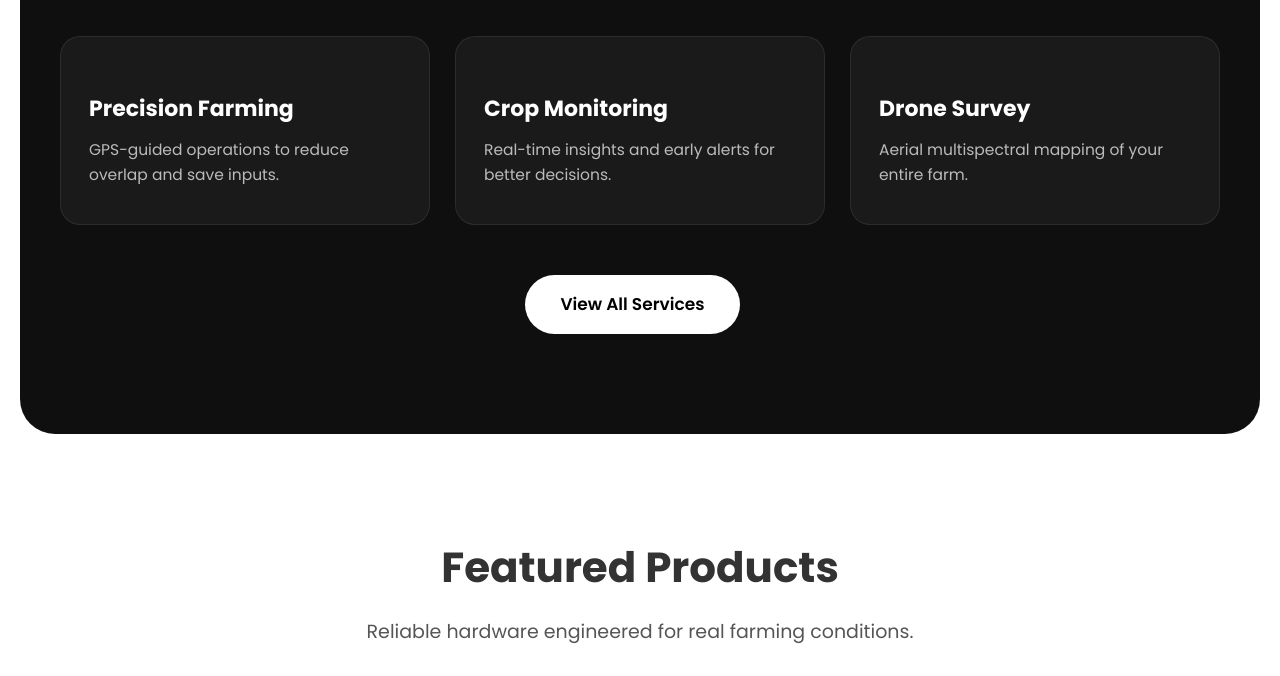
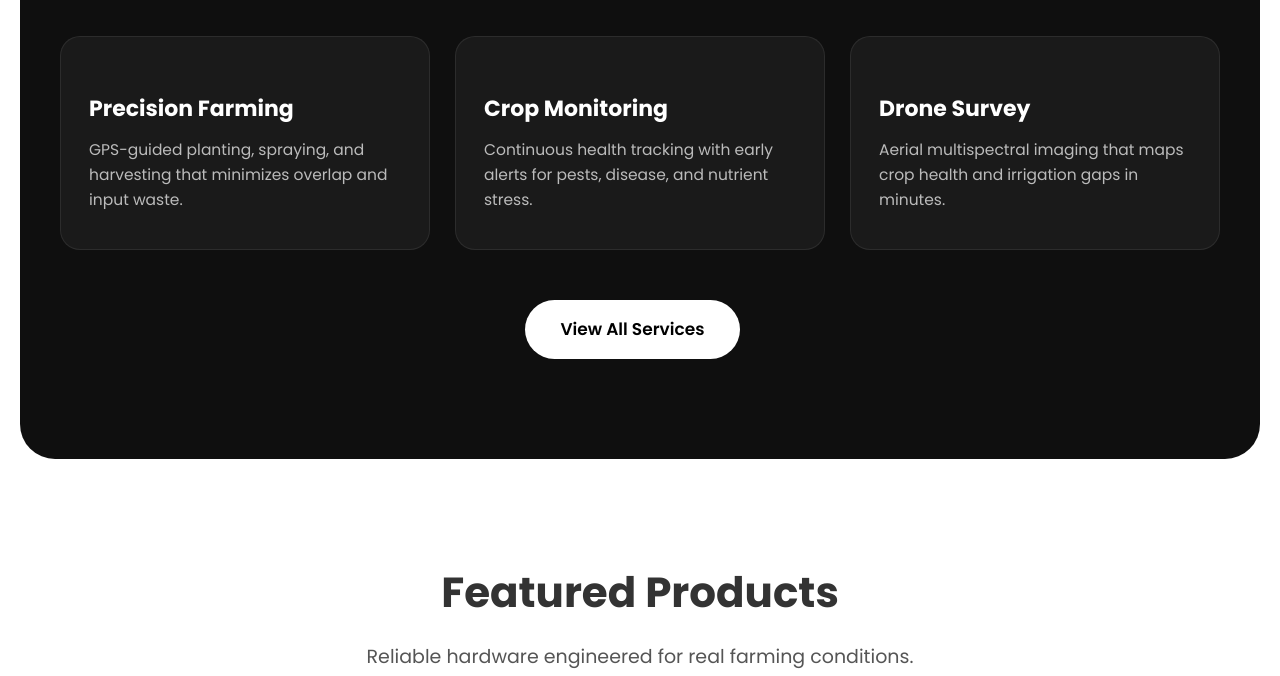
Before and after one commit to Manthan-Yadav/agrobloom-Internship, a plain HTML site: page index.html in a window 1280 px wide. Shown: the part 1780-2456 px from the top of the page. Drawn offline with Linux system fonts and the light colour scheme.

Commit message:
refine service descriptions for clarity and detail

```diff
--- a/index.html
+++ b/index.html
@@ -601,15 +601,15 @@
       <div class="services-grid">
         <div class="service-card">
           <h3>Precision Farming</h3>
-          <p>GPS-guided operations to reduce overlap and save inputs.</p>
+          <p>GPS-guided planting, spraying, and harvesting that minimizes overlap and input waste.</p>
         </div>
         <div class="service-card">
           <h3>Crop Monitoring</h3>
-          <p>Real-time insights and early alerts for better decisions.</p>
+          <p>Continuous health tracking with early alerts for pests, disease, and nutrient stress.</p>
         </div>
         <div class="service-card">
           <h3>Drone Survey</h3>
-          <p>Aerial multispectral mapping of your entire farm.</p>
+          <p>Aerial multispectral imaging that maps crop health and irrigation gaps in minutes.</p>
         </div>
       </div>
 
```
Also changed, not shown: contact.html (+5 -2 lines).
